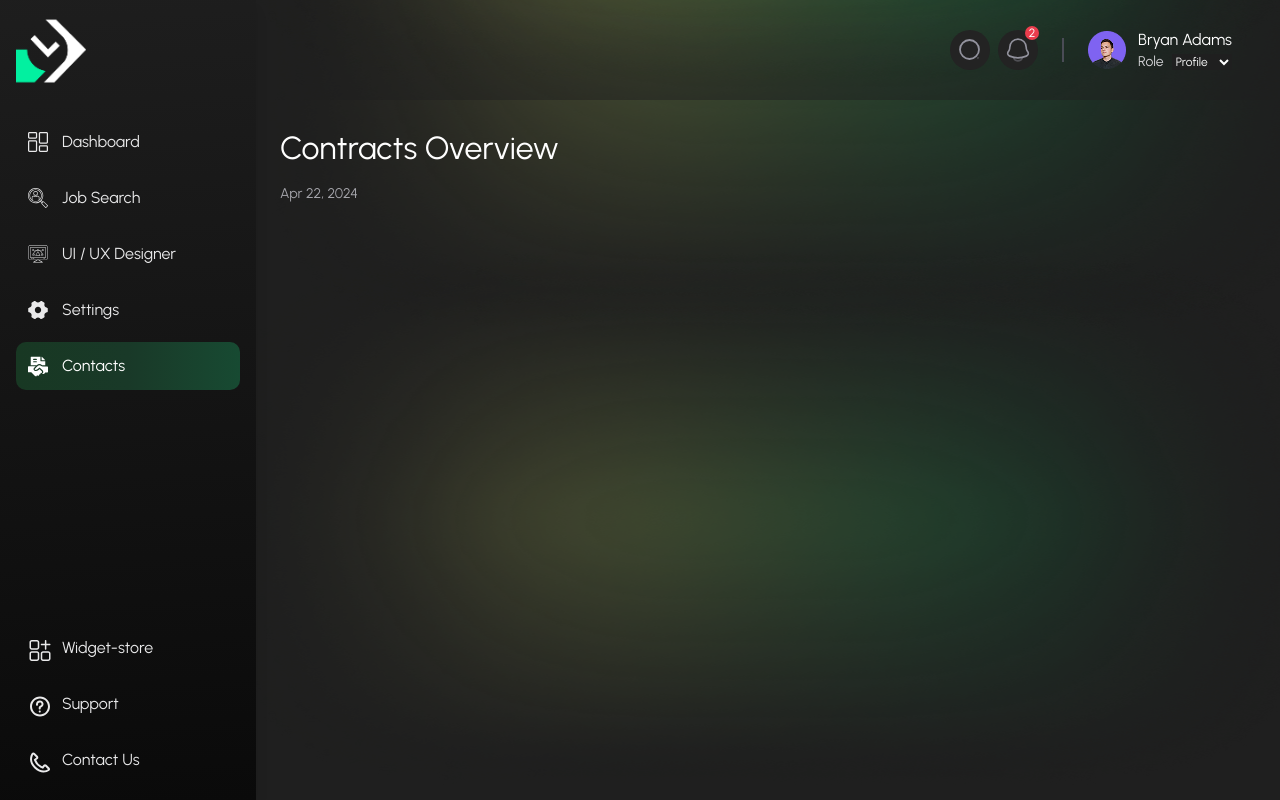
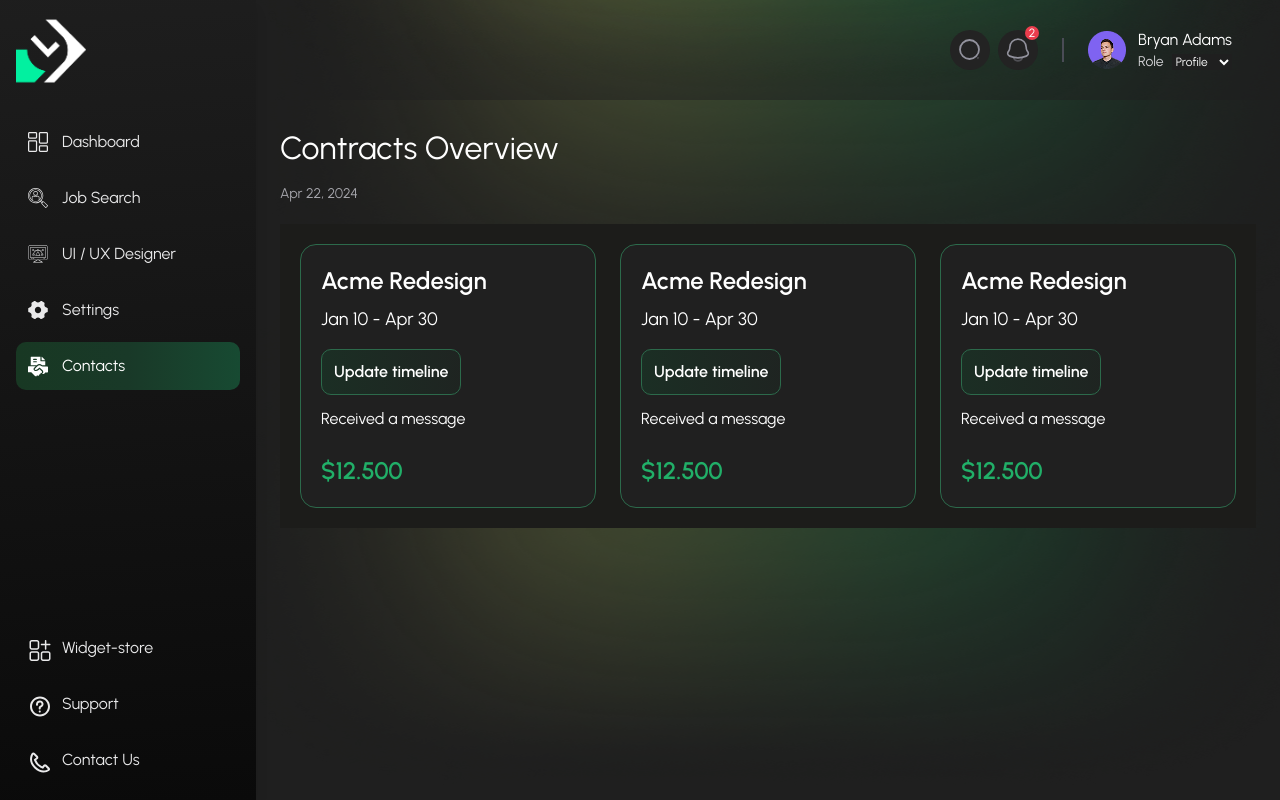
Before and after one commit to amuhaimen/joshadi22_FO83517301308, a Next.js app: page /dashboard/contacts in a window 1280 px wide. Built offline with nearby package versions, Linux system fonts and the light colour scheme.

Commit message:
contact cards added

```diff
--- a/app/(dashboard)/dashboard/contacts/_components/ContactCard.tsx
+++ b/app/(dashboard)/dashboard/contacts/_components/ContactCard.tsx
@@ -2,6 +2,35 @@ import React from 'react'
 
 export default function ContactCard() {
   return (
-    <div>ContactCard</div>
+    <div className='  bg-[#1c1c1a] p-5  grid grid-cols-3 gap-6 mt-5'>
+
+    <div className='   bg-[#202020] p-5  rounded-2xl border border-[#2c6a4b]'>
+        <h3 className=' text-2xl text-white font-semibold mb-2'>Acme Redesign</h3>
+        <p className=' text-lg text-white mb-4'>Jan 10 - Apr 30</p>
+        <p className=' contact_card_timeline_bg py-2.5 px-3  border border-[#2c6a4b] rounded-[10px] inline-block text-white text-base font-semibold mb-3'>Update timeline</p>
+        <div>
+            <p className=' text-white text-base mb-6'>Received a message</p>
+        </div>
+        <h4 className=' text-[#21AF68] text-2xl font-semibold'>$12.500</h4>
+    </div>
+    <div className='   bg-[#202020] p-5  rounded-2xl border border-[#2c6a4b]'>
+        <h3 className=' text-2xl text-white font-semibold mb-2'>Acme Redesign</h3>
+        <p className=' text-lg text-white mb-4'>Jan 10 - Apr 30</p>
+        <p className=' contact_card_timeline_bg py-2.5 px-3  border border-[#2c6a4b] rounded-[10px] inline-block text-white text-base font-semibold mb-3'>Update timeline</p>
+        <div>
+            <p className=' text-white text-base mb-6'>Received a message</p>
+        </div>
+        <h4 className=' text-[#21AF68] text-2xl font-semibold'>$12.500</h4>
+    </div>
+    <div className='   bg-[#202020] p-5  rounded-2xl border border-[#2c6a4b]'>
+        <h3 className=' text-2xl text-white font-semibold mb-2'>Acme Redesign</h3>
+        <p className=' text-lg text-white mb-4'>Jan 10 - Apr 30</p>
+        <p className=' contact_card_timeline_bg py-2.5 px-3  border border-[#2c6a4b] rounded-[10px] inline-block text-white text-base font-semibold mb-3'>Update timeline</p>
+        <div>
+            <p className=' text-white text-base mb-6'>Received a message</p>
+        </div>
+        <h4 className=' text-[#21AF68] text-2xl font-semibold'>$12.500</h4>
+    </div>
+    </div>
   )
 }
--- a/app/(dashboard)/dashboard/contacts/page.tsx
+++ b/app/(dashboard)/dashboard/contacts/page.tsx
@@ -1,10 +1,15 @@
 import React from 'react'
+import ContactCard from './_components/ContactCard'
 
 export default function page() {
   return (
     <div>
+        <div>
         <h2 className='text-white text-[32px] font-medium'>Contracts Overview</h2>
         <p className=' text-[#A5A5AB] text-sm font-medium  mt-3'>Apr 22, 2024</p>
+
+        </div>
+        <ContactCard/>
     </div>
   )
 }
--- a/app/globals.css
+++ b/app/globals.css
@@ -324,3 +324,15 @@
   background-size: cover;
   background-repeat: no-repeat;
 }
+
+.contact_card_timeline_bg{
+  background-image: linear-gradient(90deg, rgba(24, 56, 39, 0.60) 0.01%, rgba(25, 57, 40, 0.06) 127.76%);
+  background-size: cover;
+  background-repeat: no-repeat;
+}
+
+.contact_bg{
+  background-image: linear-gradient(112deg, rgba(0, 0, 0, 0.00) -9.83%, #191919 100%);
+  background-size: cover;
+  background-repeat: no-repeat;
+}
```
